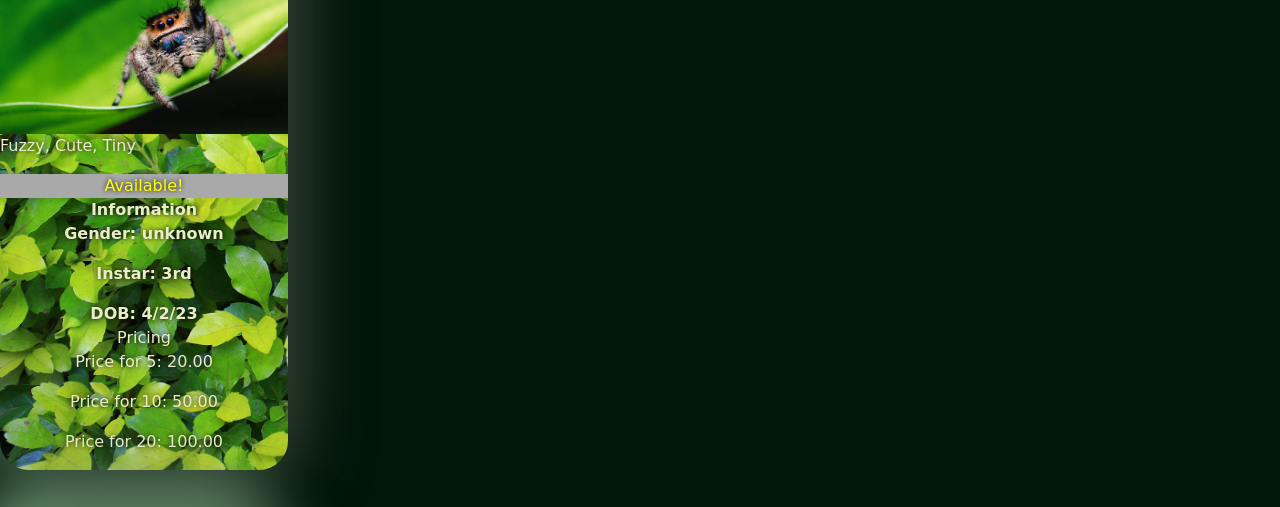
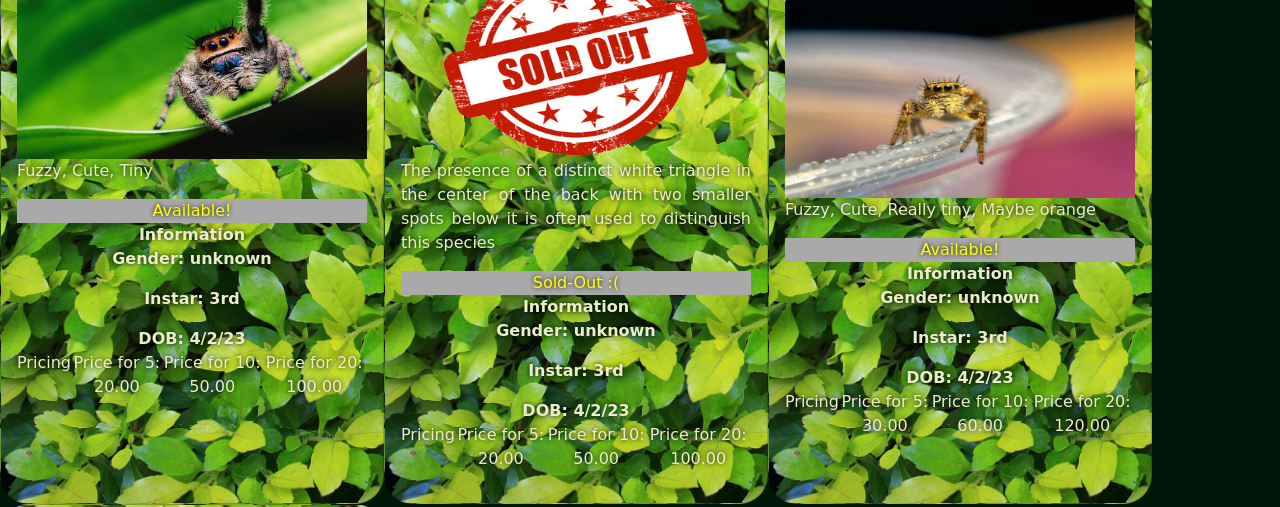
Before and after one commit to GregM1992/ASSIGNMENT-product-cards, a plain HTML site: page index.html in a window 1280 px wide. Shown: the part 114-621 px from the top of the page. Drawn offline with nearby package versions, Linux system fonts and the light colour scheme; a web font is replaced by a local one.

Commit message:
cleaned up stuff still trying to figure out flex box

```diff
--- a/index.html
+++ b/index.html
@@ -10,102 +10,9 @@
   <meta name="viewport" content="width=device-width, initial-scale=1.0">
   <title>Document</title>
 </head>
-<body>
-  <div id ="spider-app"></div>
-      <!-- <div class="card" style="width: 18rem;">
-        <div class="card-body">
-          <div class="top">
-            <h2 class="card-title">Product</h2>
-            <img src="images/jumpy.jpg" class="card-img-top" alt="...">
-            <p class="card-text">Product description</p>
-            <p id="avail" class="card-text">Availability</p>
-          </div>
-          <div class="middle">
-            <header>Specifications</header>
-            <p>size</p>
-            <p>weight</p>
-            <footer>Invalid specs</footer>
-          </div>
-          <div class="bottom">
-            <header>Price</header>
-            <p>Price for 5</p>
-            <p>Price for 10</p>
-            <p>Price for 20</p>
-          </div>
-        </div>
-      </div>
-
-      <div class="card" style="width: 18rem;">
-        <div class="card-body">
-          <div class="top">
-            <h2 class="card-title">Product</h2>
-            <div>
-              <img src="images/jumpy.jpg" class="card-img-top" alt=" a lil jumping spider waves hello cutely">
-              <img src="images/soldOut.png" id="sold-out" class="card-img-top" alt="sold out sign">
-            </div>
-            <p class="card-text">Product description</p>
-            <p id="avail" class="card-text">Availability</p>
-          </div>
-          <div class="middle">
-            <header>Specifications</header>
-            <p>size</p>
-            <p>weight</p>
-            <footer>Invalid specs</footer>
-          </div>
-          <div class="bottom">
-            <header>Price</header>
-            <p>Price for 5</p>
-            <p>Price for 10</p>
-            <p>Price for 20</p>
-          </div>
-        </div>
-      </div>
-    </div>
-      <div class="card" style="width: 18rem;">
-        <div class="card-body">
-          <div class="top">
-            <h2 class="card-title">Product</h2>
-            <img src="images/jumpy.jpg" class="card-img-top" alt="...">
-            <p class="card-text">Product description</p>
-            <p id="avail" class="card-text">Availability</p>
-          </div>
-          <div class="middle">
-            <header>Specifications</header>
-            <p>size</p>
-            <p>weight</p>
-            <footer>Invalid specs</footer>
-          </div>
-          <div class="bottom">
-            <header>Price</header>
-            <p>Price for 5</p>
-            <p>Price for 10</p>
-            <p>Price for 20</p>
-          </div>
-        </div>
-      </div>
-
-      <div class="card" style="width: 18rem;">
-        <div class="card-body">
-          <div class="top">
-            <h2 class="card-title">Product</h2>
-            <img src="images/jumpy.jpg" class="card-img-top" alt="...">
-            <p class="card-text">Product description</p>
-            <p id="avail" class="card-text">Availability</p>
-          </div>
-          <div class="middle">
-            <header>Specifications</header>
-            <p>size</p>
-            <p>weight</p>
-            <footer>Invalid specs</footer>
-          </div>
-          <div class="bottom">
-            <header>Price</header>
-            <p>Price for 5</p>
-            <p>Price for 10</p>
-            <p>Price for 20</p>
-          </div>
-        </div> -->
-  <script src="https://cdn.jsdelivr.net/npm/bootstrap@5.3.0/dist/js/bootstrap.bundle.min.js" integrity="sha384-geWF76RCwLtnZ8qwWowPQNguL3RmwHVBC9FhGdlKrxdiJJigb/j/68SIy3Te4Bkz" crossorigin="anonymous"></script>
-  <script src="main.js"></script>
-</body>
+  <body>
+    <div id ="spider-app"></div>
+    <script src="https://cdn.jsdelivr.net/npm/bootstrap@5.3.0/dist/js/bootstrap.bundle.min.js" integrity="sha384-geWF76RCwLtnZ8qwWowPQNguL3RmwHVBC9FhGdlKrxdiJJigb/j/68SIy3Te4Bkz" crossorigin="anonymous"></script>
+    <script src="main.js"></script>
+  </body>
 </html>
--- a/main.css
+++ b/main.css
@@ -1,59 +1,78 @@
 body{
   display: flex;
-  flex-wrap: wrap;
-  justify-content: space-between;
   background-color: #03160a;
 }
 
+#spider-app{
+  display: flex;
+  flex-wrap: wrap;
+
+
+}
 .card{
-flex-basis: 33.333;
-border: none;
--webkit-border-radius: 45px;
-border-radius: 45px;
-background: #57755b;
--webkit-box-shadow: 17px 17px 63px #232f24, -17px -17px 63px #8bbb92;
-box-shadow: 17px 17px 63px #232f24, -17px -17px 63px #8bbb92;
-margin-bottom: 40px;
+display: flex;
+flex-basis: 33.333%;
+justify-content: space-between;
+background-image: url("images/shrub.jpg");
+background-size: cover;
+border-radius: 29px;
 }
+
 .card-body{
-  border-radius:29px ;
-  background-image: url("images/shrub.jpg");
-  background-size: cover;
   color:#e9edc9 ;
   font-family: 'Peralta', cursive;
   text-shadow:0 0 5px #0a0f03;
-  padding: 0;
 }
+
+
 img{
+  height: 200px;
   border:px solid #03160a;
   z-index: 1;
 }
+
+
 #sold-out{
   position: absolute;
   z-index: 2;
   left: 0px;
 }
+
+
 .card-title{
   border: 1px solid lightblue;
   border-radius: 29px;
   padding: 4px;
 }
+
+
 .top{
   text-align: center;
 }
+
+
 .card-text{
   text-align: justify;
 }
+
+
 .middle{
   text-align: center;
 font-weight: bold;
 }
+
+
 #avail{
+  position: sticky;
   text-align: center;
   background-color: darkgray;
   color: yellow;
   width: 100%;
 }
+
+
 .bottom{
+  display: flex;
   text-align: center;
+
 }
--- a/main.js
+++ b/main.js
@@ -21,7 +21,7 @@ const spiderInfo = [
     id:2,
     spiderType: "Phiddipus Audax",
     spiderDescription: "The presence of a distinct white triangle in the center of the back with two smaller spots below it is often used to distinguish this species",
-    availability: true,
+    availability: false,
     specifications: {
       gender: "unknown",
       instar: "3rd",
@@ -86,8 +86,8 @@ const cardsOnDom = (array) => {
   for(const spider of array){
 
     domString +=
-    `
-    <div class="card" style="width: 18rem;">
+     `
+      <div class="card" style="width: 18rem;">
         <div class="card-body">
           <div class="top">
             <h2 class="card-title">${spider.spiderType}</h2>
```
Also changed, not shown: 1 other file.
